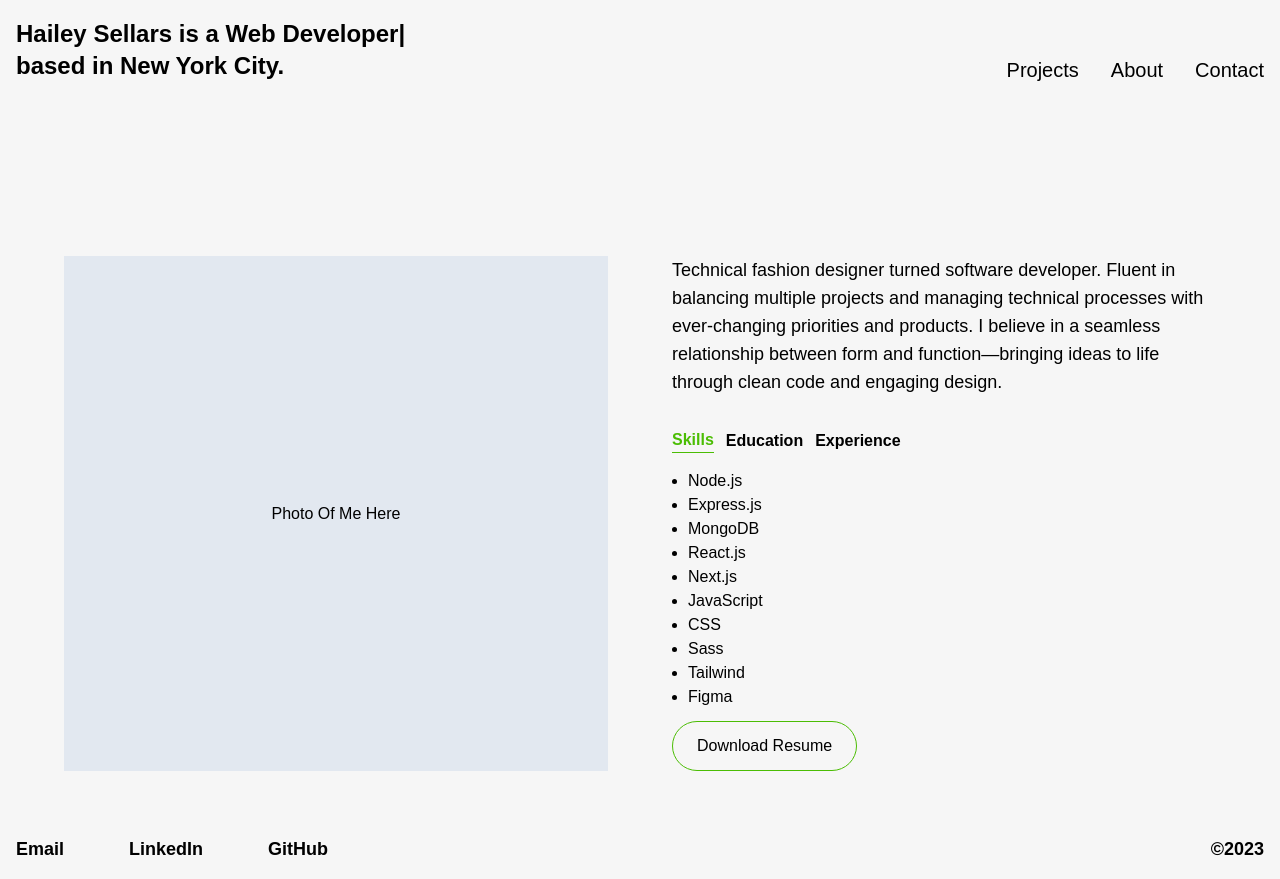
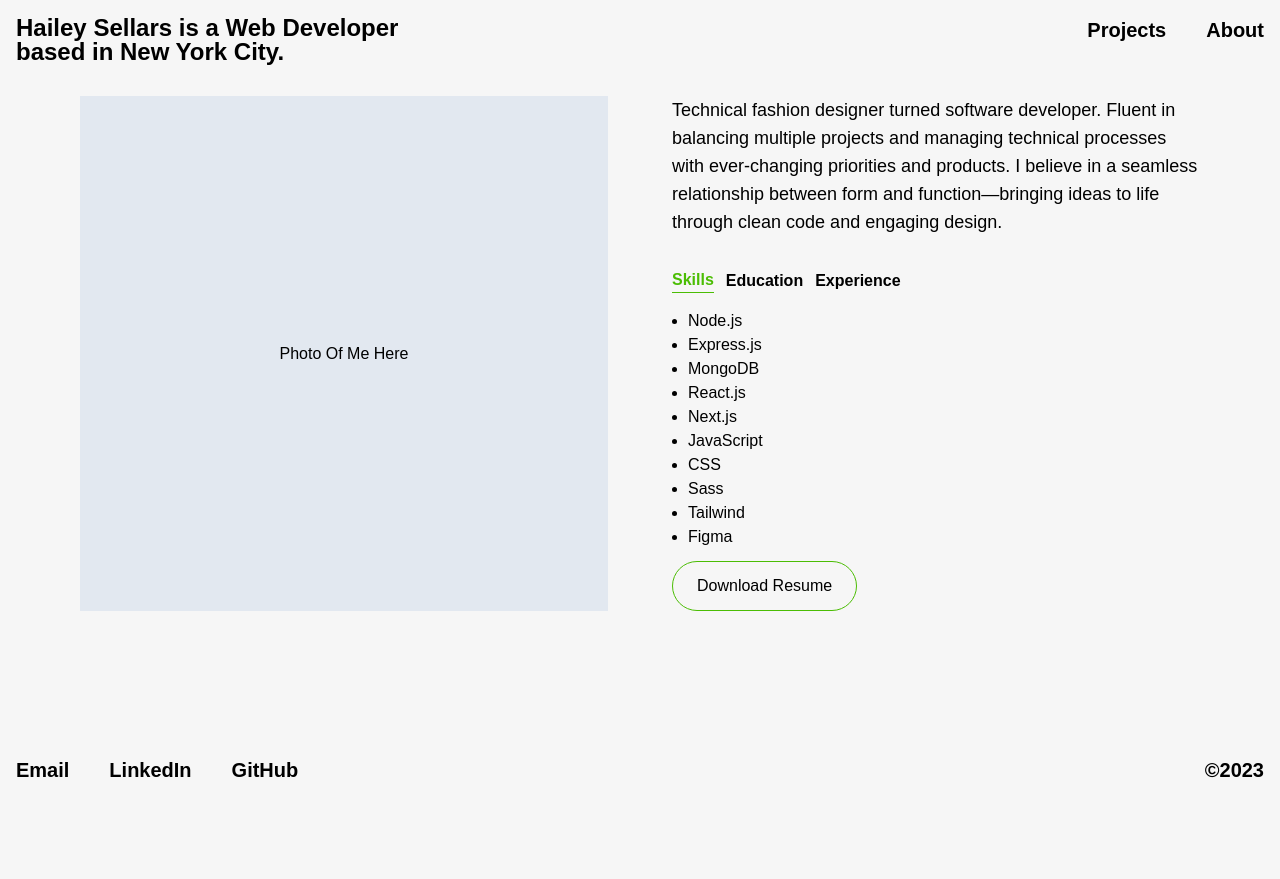
Before and after one commit to hlysllrs/portfolio, a Next.js app: page /about in a window 1280 px wide. After the commit the page ends 800 px from the top, so only its background shows below. Built offline with nearby package versions, Linux system fonts and the light colour scheme.

Commit message:
refine nav and footer styling

```diff
--- a/src/app/about/page.js
+++ b/src/app/about/page.js
@@ -16,8 +16,8 @@ export default function About() {
     }
 
     return (
-        <main className="mt-24 text-black">
-            <div className="md:grid md:grid-cols-2 gap-8 items-center xl:gap-16 sm:py-16 xl:px-16">
+        <main className="text-black mx-4">
+            <div className="md:grid md:grid-cols-2 gap-8 items-center xl:gap-16 xl:px-16">
                 <div className="bg-slate-200 h-full w-full flex justify-center items-center">
                     Photo Of Me Here
                 </div>
--- a/src/app/components/Footer.js
+++ b/src/app/components/Footer.js
@@ -2,16 +2,26 @@ import Link from 'next/link'
 
 export default function Footer() {
     return (
-        <footer className="footer grid grid-cols-1 md:grid-cols-12 mx-4 mb-4 text-lg font-semibold">
-            <div className="md:col-span-3 flex justify-between">
-                <Link href="mailto:hello@haileysellars.com">Email</Link>
+        <footer className="footer grid grid-cols-1 md:grid-cols-12 mx-4 mb-4 text-xl font-semibold">
+            <div className="md:col-span-3 flex md:space-x-10 justify-start">
+                <Link
+                    href="mailto:hello@haileysellars.com"
+                    className="hover:text-[#4bbd04]"
+                >
+                    Email
+                </Link>
                 <Link
                     href="https://www.linkedin.com/in/hailey-sellars/"
                     target="_blank"
+                    className="hover:text-[#4bbd04]"
                 >
                     LinkedIn
                 </Link>
-                <Link href="https://github.com/hlysllrs" target="_blank">
+                <Link
+                    href="https://github.com/hlysllrs"
+                    target="_blank"
+                    className="hover:text-[#4bbd04]"
+                >
                     GitHub
                 </Link>
             </div>
--- a/src/app/components/HelloAnimation.js
+++ b/src/app/components/HelloAnimation.js
@@ -27,7 +27,6 @@ export default function HelloAnimation() {
 
         const onMove = ({ clientX, clientY }) => {
             cursorRef.current.moveTo(clientX, clientY)
-            gsap.set(cursorRef, { autoAlpha: 1 })
             checkHit()
         }
 
--- a/src/app/components/NavAnimation.js
+++ b/src/app/components/NavAnimation.js
@@ -11,12 +11,11 @@ export default function NavAnimation() {
                 2000,
                 'Puzzle Enthusiast',
                 2000,
-                'Something Else',
-                2000,
             ]}
             wrapper="span"
             speed={50}
             repeat={Infinity}
+            cursor={false}
         />
     )
 }
--- a/src/app/components/NavBar.js
+++ b/src/app/components/NavBar.js
@@ -14,20 +14,20 @@ export default function NavBar() {
     const navLinks = [
         { title: 'Projects', path: '/projects' },
         { title: 'About', path: '/about' },
-        { title: 'Contact', path: '/contact' },
     ]
     return (
-        <nav className="fixed top-0 left-0 z-5 bg-[#f6f6f6] bg-opacity-100 w-screen">
-            <div className="flex flex-wrap items-center justify-between mx-auto p-4">
+        <nav className="fixed top-0 left-0 z-5 bg-[#f6f6f6] bg-opacity-100 w-screen font-semibold">
+            <div className="grid grid-cols-1 md:grid-cols-12 items-center justify-between mx-auto p-4">
                 <Link
                     href="/"
-                    className="text-lg sm:text-lg md:text-2xl text-black font-semibold hover:text-[#4bbd04]"
+                    className="md:col-span-7 text-lg sm:text-lg md:text-2xl text-black hover:text-[#4bbd04] transition-colors  md:leading-none"
                 >
                     Hailey Sellars is a <NavAnimation />
                     <br />
                     based in New York City.
                 </Link>
-                <div className="mobile-menu block md:hidden ">
+                {/* Mobile Menu for small screens */}
+                <div className="mobile-menu fixed right-4 block md:hidden">
                     {navMenuOpen ? (
                         <button
                             onClick={() => setNavMenuOpen(false)}
@@ -44,8 +44,12 @@ export default function NavBar() {
                         </button>
                     )}
                 </div>
-                <div className="menu hidden md:block md:w-auto" id="navbar">
-                    <ul className="flex p-4 md:p-0 md:flex-row md:space-x-8 mt-10 ">
+                {/* Nav Menu for larger screens */}
+                <div
+                    className="menu hidden md:block md:w-full md:col-start-10 lg:col-start-11 col-end-13 justify-self-stretch self-start"
+                    id="navbar"
+                >
+                    <ul className="flex md:flex-row justify-end md:space-x-10 w-full transition-colors ">
                         {/* <p
                             className="block py-2 pl-3 pr-4 text-black sm:text-xl rounded md:p-0 hover:text-[#4bbd04] hover:cursor-pointer"
                             onClick={() =>
```
